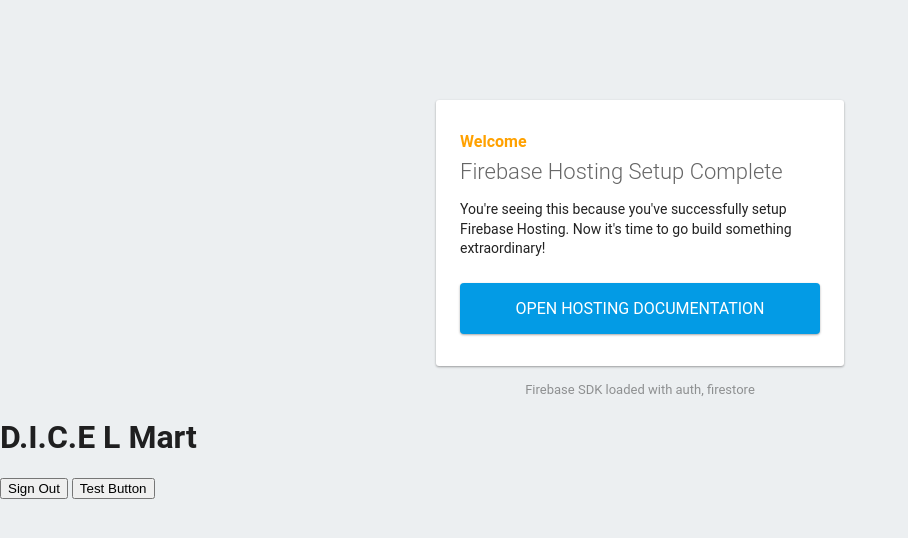
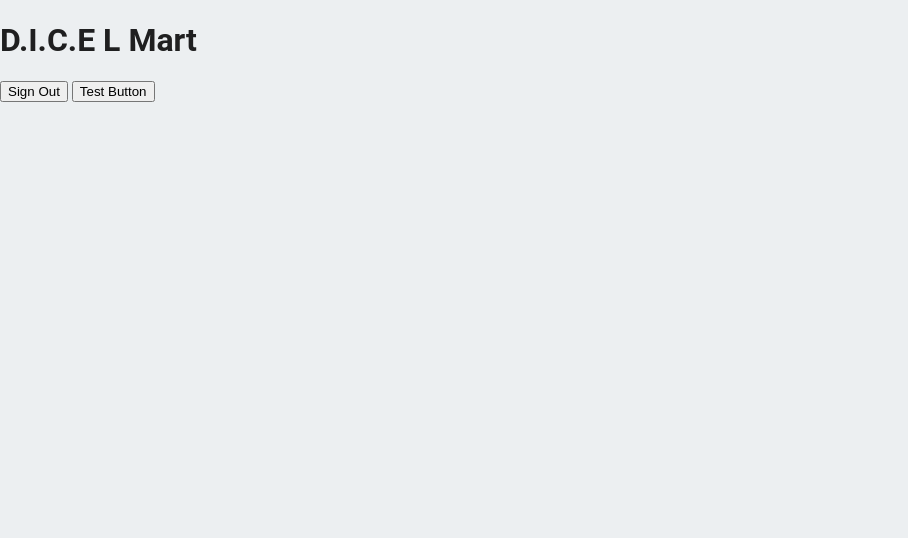
Before and after one commit to D-I-C-E-MMU/D.I.C.E._L_Mart, a plain HTML site: page public/index.html in a window 1280 px wide. Shown: the whole page, without its empty margins (0-908 px from the left). Drawn offline with Linux system fonts and the light colour scheme; some packages are replaced by stand-ins of ours; no server answers.

Commit message:
Remove firebase initial sement

```diff
--- a/public/index.html
+++ b/public/index.html
@@ -34,17 +34,6 @@
 </head>
 
 <body>
-	<div id="message">
-		<h2>Welcome</h2>
-		<h1>Firebase Hosting Setup Complete</h1>
-		<p>You're seeing this because you've successfully setup Firebase Hosting. Now it's time to go build something
-			extraordinary!</p>
-		<a target="_blank" href="https://firebase.google.com/docs/hosting/">Open Hosting Documentation</a>
-	</div>
-
-	<p id="load">Firebase SDK Loading&hellip;</p>
-
-
 
 	<h1>D.I.C.E L Mart</h1>
 
```
